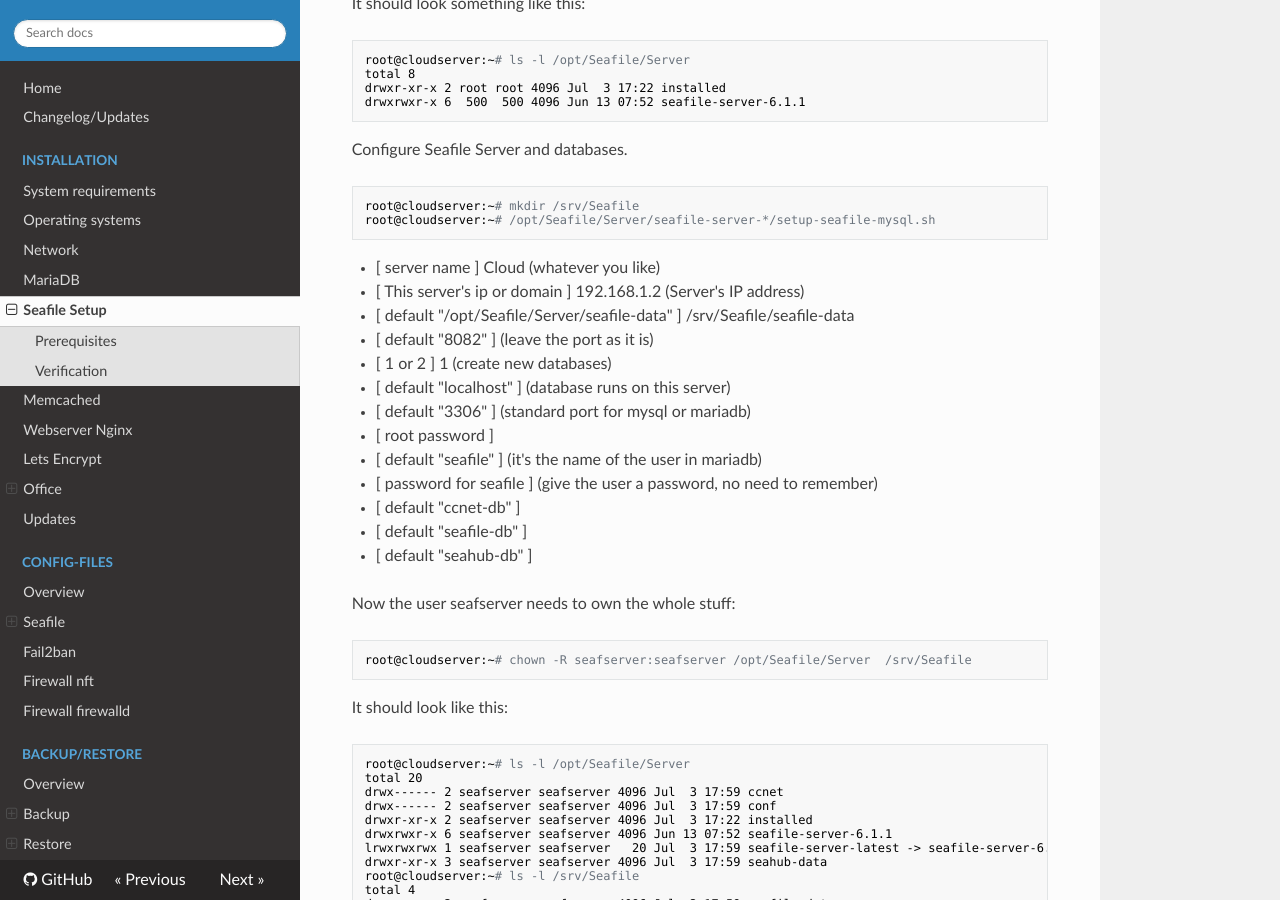
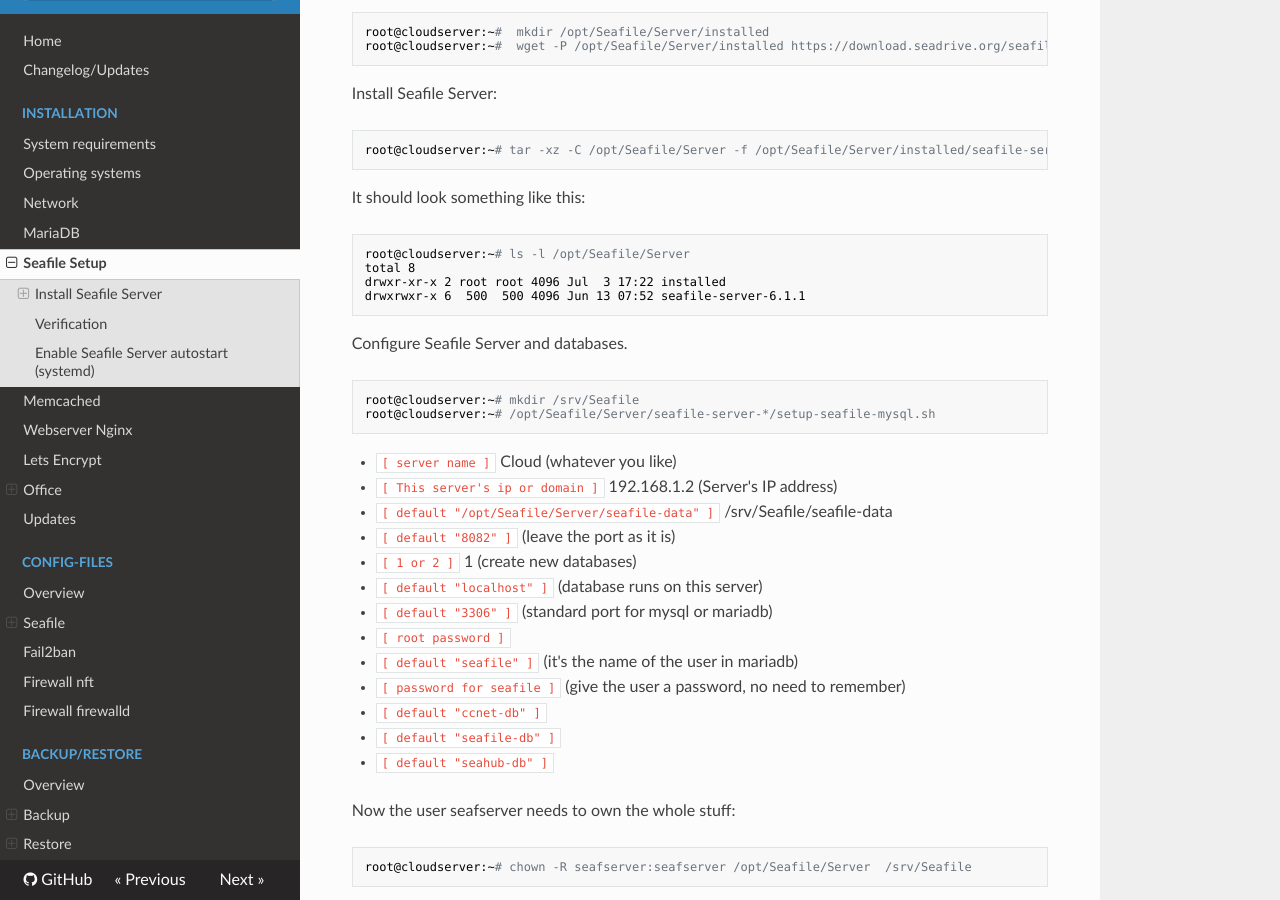
Before and after one commit to wolle-hamburg/Seafile-Best-Practise, an MkDocs documentation site: the page built from docs/installation/seafile-setup.md, in a window 1280 px wide and 900 px high, scrolled down 1113 px. Built offline with MkDocs 1.6.1, drawn with Linux system fonts in a browser that asks for light colours; nearby versions of some CDN libraries; old or Windows-style settings are respelled for this version of MkDocs; some of the changed text lies outside the part shown.

Commit message:
Updated network

````diff
--- a/docs/installation/seafile-setup.md
+++ b/docs/installation/seafile-setup.md
@@ -2,9 +2,15 @@
 
 ---
 
+# Tasks
+* Install Seafile Server
+* Enable Seafile Server autostart
+
+---
 
 ## Install Seafile Server
 We will install Seafile Server in `/opt/Seafile/Server`, Seafile data in `/srv/Seafile/seafile_data`.
+
 ### Prerequisites
 Install required packages for Seafile Server:
 ```sh
@@ -53,19 +59,19 @@ root@cloudserver:~# mkdir /srv/Seafile
 root@cloudserver:~# /opt/Seafile/Server/seafile-server-*/setup-seafile-mysql.sh
 ```
 
-- [ server name ] Cloud (whatever you like)
-- [ This server's ip or domain ] 192.168.1.2 (Server's IP address)
-- [ default "/opt/Seafile/Server/seafile-data" ] /srv/Seafile/seafile-data
-- [ default "8082" ] (leave the port as it is)
-- [ 1 or 2 ] 1 (create new databases)
-- [ default "localhost" ] (database runs on this server)
-- [ default "3306" ] (standard port for mysql or mariadb)
-- [ root password ] <enter root password>
-- [ default "seafile" ] (it's the name of the user in mariadb)
-- [ password for seafile ] (give the user a password, no need to remember)
-- [ default "ccnet-db" ]
-- [ default "seafile-db" ]
-- [ default "seahub-db" ]
+- `[ server name ]` Cloud (whatever you like)
+- `[ This server's ip or domain ]` 192.168.1.2 (Server's IP address)
+- `[ default "/opt/Seafile/Server/seafile-data" ]` /srv/Seafile/seafile-data
+- `[ default "8082" ]` (leave the port as it is)
+- `[ 1 or 2 ]` 1 (create new databases)
+- `[ default "localhost" ]` (database runs on this server)
+- `[ default "3306" ]` (standard port for mysql or mariadb)
+- `[ root password ]` <enter root password>
+- `[ default "seafile" ]` (it's the name of the user in mariadb)
+- `[ password for seafile ]` (give the user a password, no need to remember)
+- `[ default "ccnet-db" ]`
+- `[ default "seafile-db" ]`
+- `[ default "seahub-db" ]`
 
 Now the user seafserver needs to own the whole stuff:
 ```sh
@@ -98,8 +104,11 @@ $ seafile-server-latest/seahub.sh start
 - [ admin password ] (give it a password)
 - [ admin password again ] (password again)
 
-### Verification
-Use nmap to check the necessary ports are open. 22 is SSH, only open if you installed SSH server.  3306 is mariadb, only bound to localhost, not accessible from outside via network. 8000 is seahub, the web interface. 8082 is seafile, the data service daemon:
+---
+
+## Verification
+Use nmap to check the necessary ports are open. 22 is SSH, only open if you installed SSH server.  3306 is mariadb, only bound to localhost,
+not accessible from outside via network. 8000 is seahub, the web interface. 8082 is seafile, the data service daemon:
 ```sh
 $ nmap localhost
 
@@ -148,8 +157,12 @@ root@cloudserver:~# ln -s /opt/Seafile/Server/seahub-data /srv/Seafile/seahub-da
 
 At least start your Seafile Server again as user 'seafserver' to check it's still working. Stop Seafile Server before proceeding to the next step.
 
-## Systemd service files
-For a convenient start of Seafile Server we need some appropriate definition files for the operating system. Debian 9 uses systemd as init system, so we create service files for systemd. Create a file ` /etc/systemd/system/seafile.service` with the following contents:
+---
+
+## Enable Seafile Server autostart (systemd)
+
+For a convenient start of Seafile Server we need some appropriate definition files for the operating system. Debian 9/Ubuntu/CentOS use systemd as
+init system, so we create service files for systemd. Create a file ` /etc/systemd/system/seafile.service` with the following contents:
 ```
 [Unit]
 Description=Seafile
--- a/mkdocs.yml
+++ b/mkdocs.yml
@@ -46,4 +46,4 @@ markdown_extensions:
         permalink:
     - admonition:
 
-copyright: Copyright &copy; 2017 <a href="https://forum.seafile.com">DerDanilo, Wolle - Seafile Community</a>, <a href="/general/contribution">Contribution</a>.
+copyright: Copyright &copy; 2017 <a href="https://forum.seafile.com">DerDanilo, Wolle - Seafile Community</a>, <a href="/#contribution">Contribution</a>.
````
Also changed, not shown: docs/index.md (+4 -4 lines), docs/installation/network.md (+5 -4 lines).
